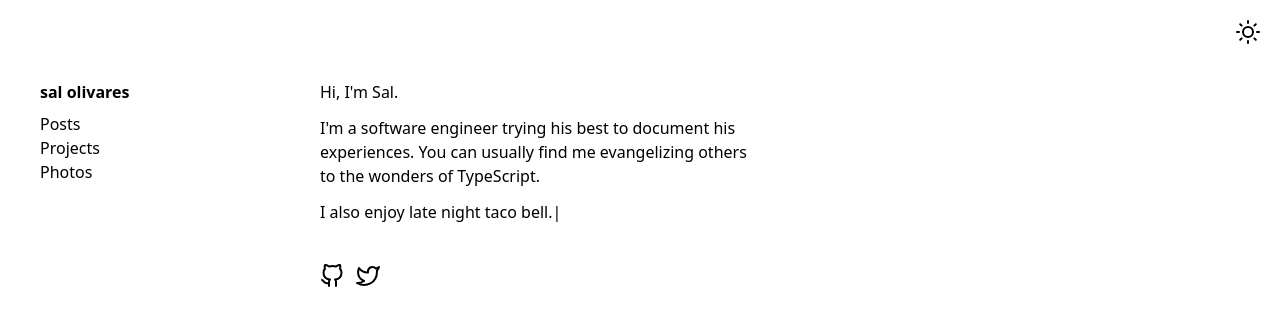
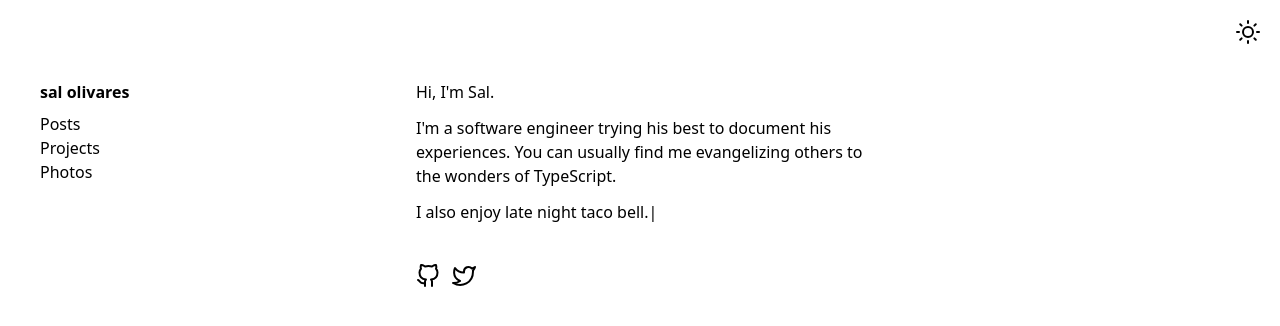
Before and after one commit to salolivares/salolivares.com, a Next.js app: page / in a window 1280 px wide. Shown: the top 326 px of the page. Built offline with nearby package versions, Linux system fonts and the light colour scheme.

Commit message:
center index content

```diff
--- a/pages/index.tsx
+++ b/pages/index.tsx
@@ -9,7 +9,8 @@ import { Socials } from '../components/Socials';
 
 const IndexPage = () => (
   <Wrapper title="Sal Olivares" description="Sal Olivares. Software Engineer.">
-    <ContentSection className="lg:pr-52">
+    <div className="lg:max-w-md mx-auto">
+      <ContentSection className="">
         <p>Hi, I&apos;m Sal.</p>
         <p>
           I&apos;m a software engineer trying his best to document his experiences. You can usually find me evangelizing
@@ -30,6 +31,7 @@ const IndexPage = () => (
         </p>
       </ContentSection>
       <Socials />
+    </div>
   </Wrapper>
 );
 
```
Lines whose indentation alone changed are shown as unchanged.
